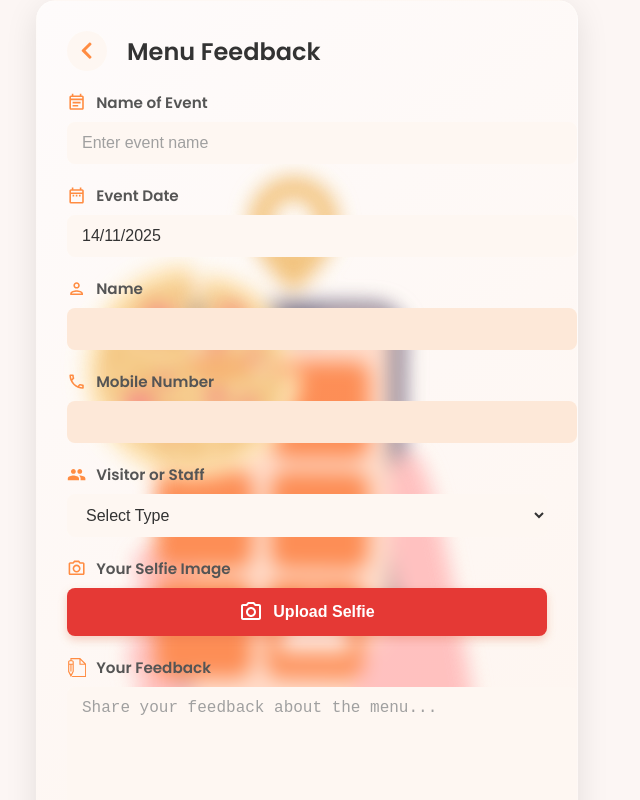
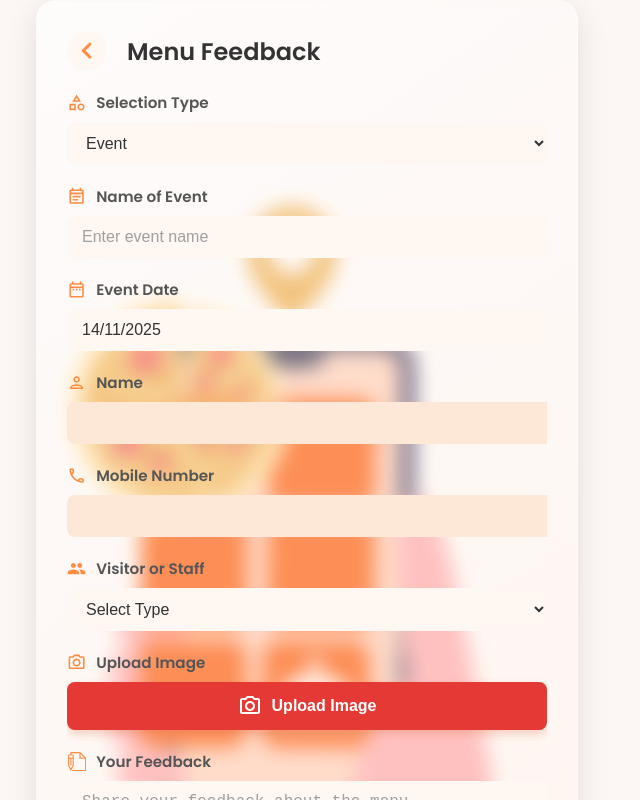
Before and after one commit to K1rthik/campus-survey-form-v1-fe, a React (Vite) app: page /menu-form in a window 1280 px wide. Shown: the top 800 px of the page, without its empty margins (333-973 px from the left). Built offline with nearby package versions, Linux system fonts and the light colour scheme.

Commit message:
Update MenuForm.jsx

```diff
--- a/src/components/MenuForm.jsx
+++ b/src/components/MenuForm.jsx
@@ -1,7 +1,7 @@
 import React, { useState, useEffect, useRef } from 'react';
 import { useLocation, useNavigate } from 'react-router-dom';
 import { FaChevronLeft } from 'react-icons/fa';
-import { MdOutlineEventNote, MdOutlinePerson, MdOutlinePhone, MdGroup, MdOutlinePhotoCamera, MdOutlineDateRange } from 'react-icons/md';
+import { MdOutlineEventNote, MdOutlinePerson, MdOutlinePhone, MdGroup, MdOutlinePhotoCamera, MdOutlineDateRange, MdOutlineCategory } from 'react-icons/md';
 import { TfiWrite } from 'react-icons/tfi';
 import Lottie from 'react-lottie';
 import SignaturePad from 'react-signature-canvas';
@@ -154,6 +154,7 @@ function MenuForm() {
   const formData = location.state?.formData || {};
 
   const [menuData, setMenuData] = useState({
+    selectionType: 'event', // New field for dropdown selection
     eventName: '',
     eventDate: new Date(),
     name: '',
@@ -196,9 +197,13 @@ function MenuForm() {
         ...prevData,
         name: fullName,
         contact: cleanContact,
-        visitorType: formData.employeeType === 'KGISL' ? 'Staff' : 'Visitor'
+        // Set visitorType based on employeeStatus: "Visitors" -> "Visitor", otherwise check employeeType
+        visitorType: formData.employeeStatus === 'Visitors' ? 'Visitor' :
+                    (formData.employeeType === 'KGISL' ? 'Staff' : 'Visitor')
       }));
     }
+
+    // Show ID Number field for KGISL employees
     if (formData.employeeType === 'KGISL') {
       setShowIdNumber(true);
       setMenuData(prevData => ({
@@ -247,6 +252,11 @@ function MenuForm() {
       if (!isStaff) {
         setMenuData(prevData => ({ ...prevData, idNumber: '' }));
       }
+    }
+
+    // Clear eventName when selection type changes
+    if (name === 'selectionType') {
+      setMenuData(prevData => ({ ...prevData, eventName: '' }));
     }
   };
 
@@ -303,8 +313,21 @@ function MenuForm() {
 
   const validateForm = () => {
     const newErrors = {};
-    if (!menuData.eventName) newErrors.eventName = 'Event Name is required.';
-    if (!menuData.eventDate) newErrors.eventDate = 'Event Date is required.';
+
+    if (!menuData.selectionType) newErrors.selectionType = 'Selection type is required.';
+    if (!menuData.eventName) {
+      let fieldName;
+      if (formData.employeeStatus === 'Visitors') {
+        fieldName = 'Purpose of visit';
+      } else {
+        fieldName = menuData.selectionType === 'event' ? 'Event Name' : 'Others Name';
+      }
+      newErrors.eventName = `${fieldName} is required.`;
+    }
+    if (!menuData.eventDate) {
+      const dateFieldName = formData.employeeStatus === 'Visitors' ? 'Date of visit' : 'Event Date';
+      newErrors.eventDate = `${dateFieldName} is required.`;
+    }
     if (!menuData.name) newErrors.name = 'Name is required.';
     if (!menuData.contact) {
       newErrors.contact = 'Contact number is required.';
@@ -347,6 +370,7 @@ function MenuForm() {
         employeeStatus: formData.employeeStatus || '',
         employeeType: formData.employeeType || '',
         employeeId: formData.employeeId || '',
+        selectionType: menuData.selectionType, // Include selection type
         eventName: menuData.eventName,
         eventDate: menuData.eventDate ? format(menuData.eventDate, 'dd/MM/yyyy') : '',
         visitorType: menuData.visitorType,
@@ -418,6 +442,43 @@ function MenuForm() {
     navigate('/domain-landing', { state: { formData } });
   };
 
+  // Dynamic label and placeholder based on selection type and employee status
+  const getEventFieldLabel = () => {
+    // If Visitors, always show "Purpose of visit"
+    if (formData.employeeStatus === 'Visitors') {
+      return 'Purpose of visit';
+    }
+    // Otherwise use selection type logic
+    return menuData.selectionType === 'event' ? 'Name of Event' : 'Others Name';
+  };
+
+  const getEventFieldPlaceholder = () => {
+    // If Visitors, always show purpose placeholder
+    if (formData.employeeStatus === 'Visitors') {
+      return 'Enter purpose of visit';
+    }
+    // Otherwise use selection type logic
+    return menuData.selectionType === 'event' ? 'Enter event name' : 'Enter others name';
+  };
+
+  const getDateFieldLabel = () => {
+    // If Visitors, show "Date of visit"
+    if (formData.employeeStatus === 'Visitors') {
+      return 'Date of visit';
+    }
+    // Otherwise show "Event Date"
+    return 'Event Date';
+  };
+
+  const getDateFieldPlaceholder = () => {
+    // If Visitors, show visit date placeholder
+    if (formData.employeeStatus === 'Visitors') {
+      return 'Select date of visit';
+    }
+    // Otherwise show event date placeholder
+    return 'Select event date';
+  };
+
   return (
     <div className="menu-form-wrapper-alt">
       <Toaster position="top-center" />
@@ -438,11 +499,38 @@ function MenuForm() {
               <p className="menu-form-title-alt">Menu Feedback</p>
             </div>
 
-            <form className="menu-form-grid-alt" noValidate ref={formRef}>
+            <form className="menu-form-grid-alt" noValidate ref={formRef} style={{ width: '100%', maxWidth: '100%', overflowX: 'hidden', boxSizing: 'border-box' }}>
+              {/* New Selection Type Dropdown */}
+              <div className="menu-form-group-alt" style={{ width: '100%', maxWidth: '100%' }}>
+                <label htmlFor="selectionType" className="menu-form-label-alt">
+                  <MdOutlineCategory className="menu-label-icon" />
+                  Selection Type
+                </label>
+                <select
+                  id="selectionType"
+                  name="selectionType"
+                  value={menuData.selectionType}
+                  onChange={handleChange}
+                  className="menu-form-select-alt"
+                  style={{
+                    width: '100%',
+                    maxWidth: '100%',
+                    boxSizing: 'border-box',
+                    overflow: 'hidden',
+                    textOverflow: 'ellipsis'
+                  }}
+                >
+                  <option value="event">Event</option>
+                  <option value="others">Others</option>
+                </select>
+                {errors.selectionType && <p className="menu-form-error-alt">{errors.selectionType}</p>}
+              </div>
+
+              {/* Dynamic Event Name Field */}
               <div className="menu-form-group-alt">
                 <label htmlFor="eventName" className="menu-form-label-alt">
                   <MdOutlineEventNote className="menu-label-icon" />
-                  Name of Event
+                  {getEventFieldLabel()}
                 </label>
                 <input
                   type="text"
@@ -451,7 +539,7 @@ function MenuForm() {
                   value={menuData.eventName}
                   onChange={handleChange}
                   className="menu-form-input-alt"
-                  placeholder="Enter event name"
+                  placeholder={getEventFieldPlaceholder()}
                 />
                 {errors.eventName && <p className="menu-form-error-alt">{errors.eventName}</p>}
               </div>
@@ -459,7 +547,7 @@ function MenuForm() {
               <div className="menu-form-group-alt">
                 <label htmlFor="eventDate" className="menu-form-label-alt">
                 <MdOutlineDateRange className="menu-label-icon" />
-                  Event Date
+                  {getDateFieldLabel()}
                 </label>
                 <DatePicker
                   id="eventDate"
@@ -468,7 +556,7 @@ function MenuForm() {
                   maxDate={new Date()}
                   minDate={new Date(new Date().setDate(new Date().getDate() - 6))}
                   dateFormat="dd/MM/yyyy"
-                  placeholderText="Select event date"
+                  placeholderText={getDateFieldPlaceholder()}
                   className="menu-form-input-alt"
                 />
                 {errors.eventDate && <p className="menu-form-error-alt">{errors.eventDate}</p>}
@@ -546,7 +634,7 @@ function MenuForm() {
               <div className="menu-form-group-alt selfie-group">
                 <label className="menu-form-label-alt">
                   <MdOutlinePhotoCamera className="menu-label-icon" />
-                  Your Selfie Image
+                  Upload Image
                 </label>
                 <input
                   type="file"
@@ -563,7 +651,7 @@ function MenuForm() {
                   onClick={() => document.getElementById('selfie').click()}
                 >
                   <MdOutlinePhotoCamera className="selfie-icon-alt" />
-                  Upload Selfie
+                  Upload Image
                 </button>
                 {selfiePreview && <img src={selfiePreview} alt="Selfie Preview" className="selfie-preview-alt" />}
                 {errors.selfie && <p className="menu-form-error-alt">{errors.selfie}</p>}
```
